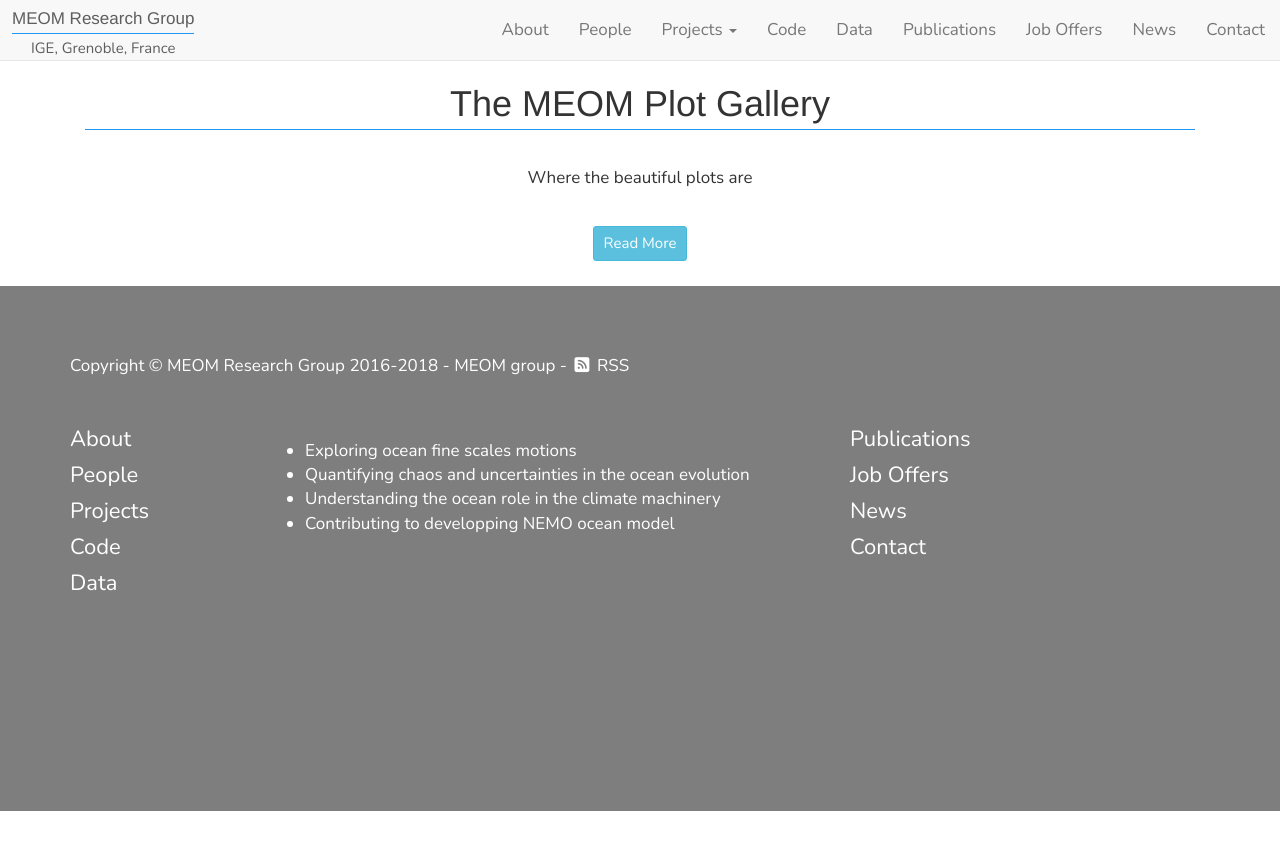
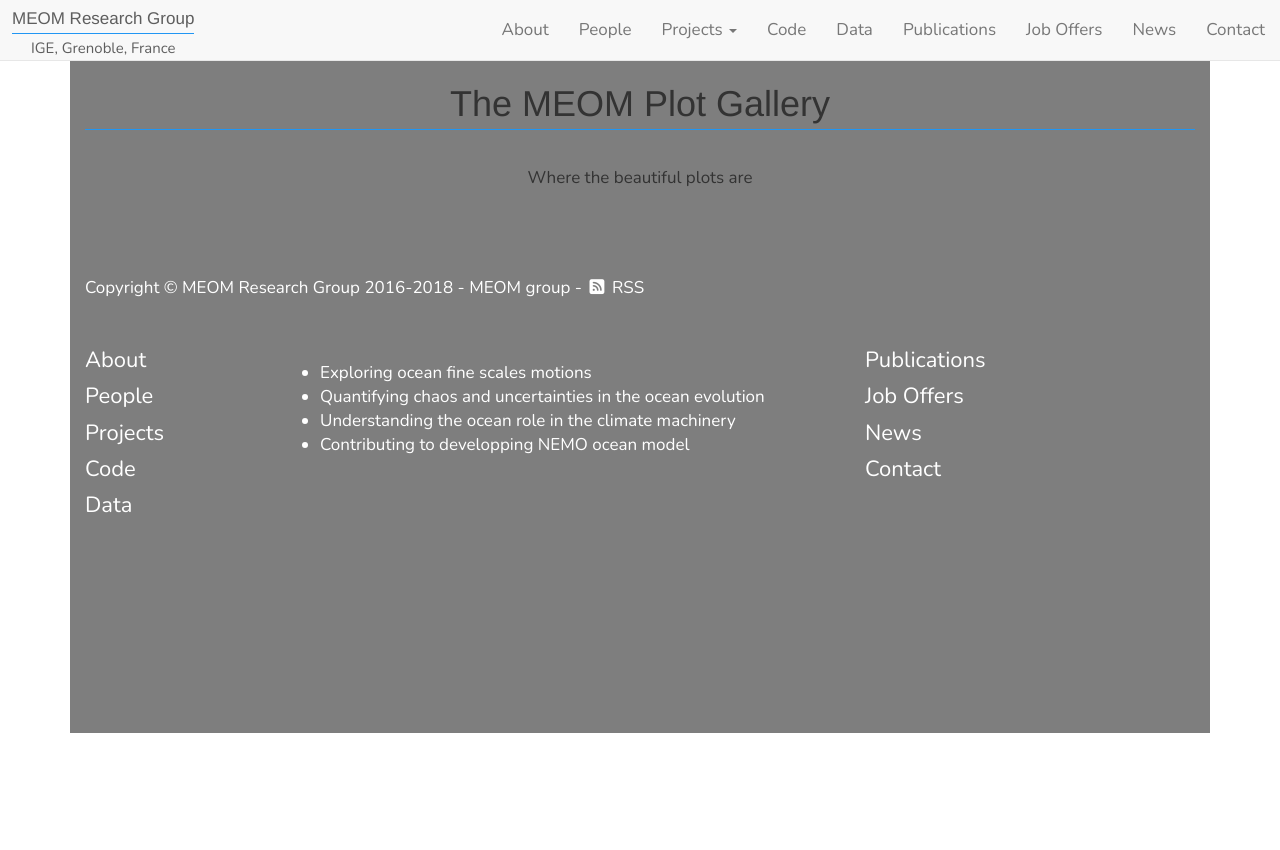
Before and after one commit to auraoupa/test-website, a Jekyll site: the page built from index.html, in a window 1280 px wide. Shown: the top 850 px of the page. Built offline with Jekyll 4.4.1, drawn with Linux system fonts in a browser that asks for light colours; nearby versions of some CDN libraries; some web fonts are replaced.

Commit message:
Update welcome.html

```diff
--- a/_includes/welcome.html
+++ b/_includes/welcome.html
@@ -5,8 +5,6 @@
         <p> Where the beautiful plots are </p>
 
         <br>
-        <a class="btn btn-sm btn-info" href="about">Read More</a>
-    </div>
 
     <br>
 
```
